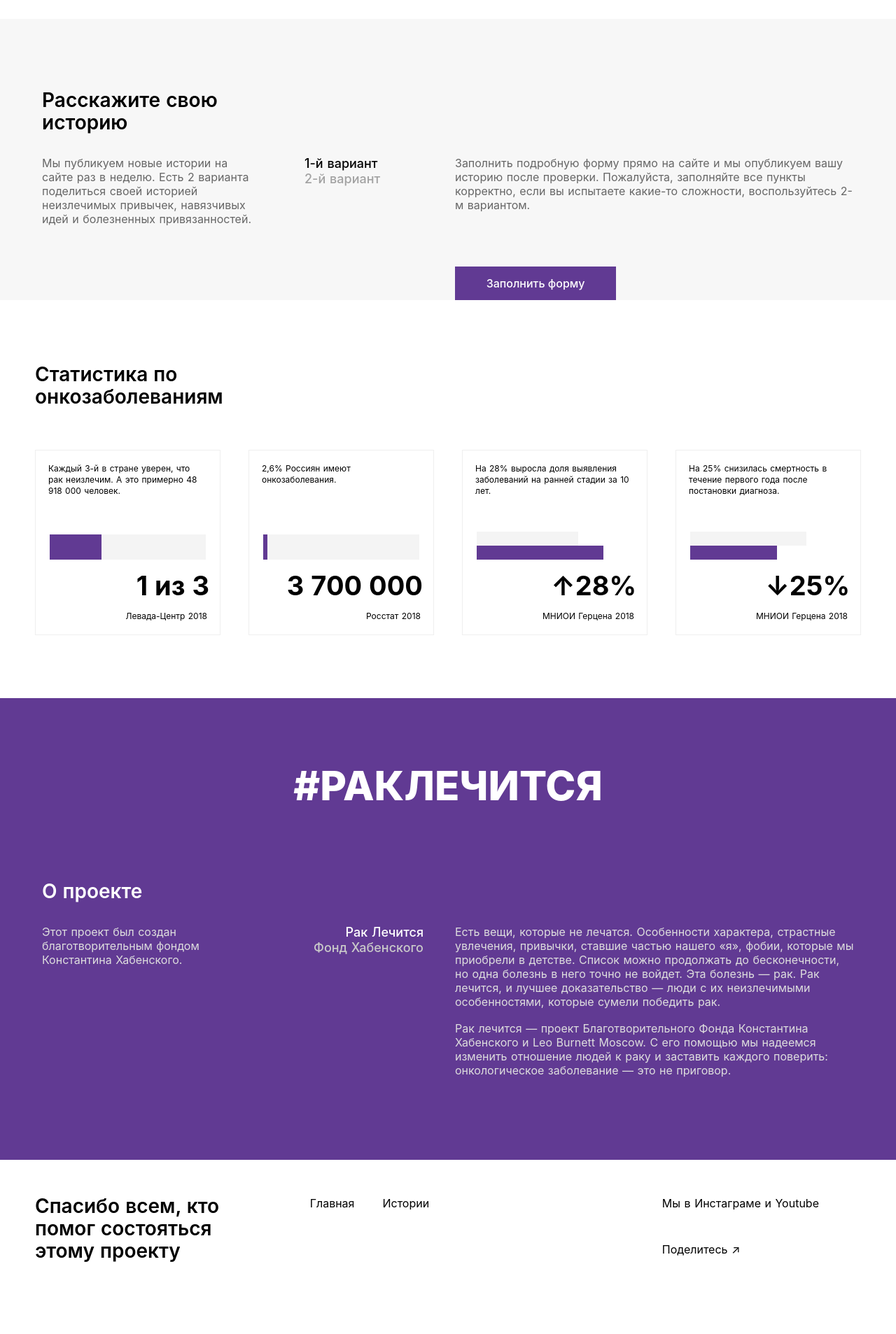
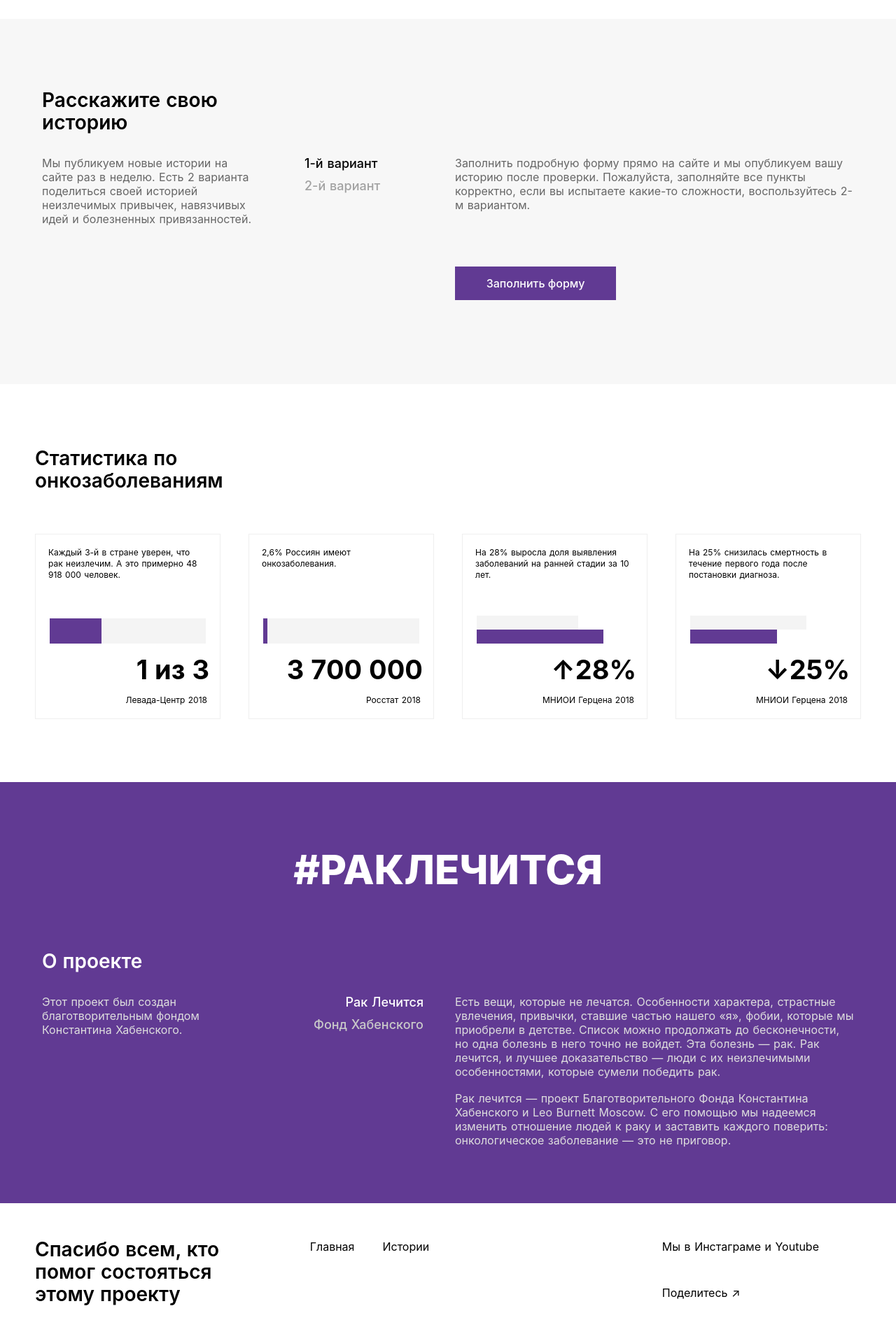
Before and after one commit to orDanAn/rac-lechitca, a Nuxt app: page / in a window 1280 px wide. Shown: the part 3330-5237 px from the top of the page at 70% size. Built offline with nearby package versions, Linux system fonts and the light colour scheme; a web font is replaced by a local one.

Commit message:
pixel-perfect section: rac-lechitca and yuo-stori

```diff
--- a/components/SectionRacLechitca.vue
+++ b/components/SectionRacLechitca.vue
@@ -59,7 +59,7 @@ section {
   max-width: 1440px;
   background: #613a93;
   padding-top: 90px;
-  padding-bottom: 100px;
+  padding-bottom: 62px;
 }
 
 .main-section-titlerac-lechitca {
@@ -73,7 +73,7 @@ section {
 }
 
 .title-rac-lechitca {
-  margin: 100px 0 32px 60px;
+  margin: 80px 0 32px 60px;
   color: #ffffff;
 }
 
--- a/components/SectionYouStori.vue
+++ b/components/SectionYouStori.vue
@@ -48,6 +48,7 @@ export default {
 <style scoped>
 section {
   width: 100%;
+  height: 522px;
   max-width: 1440px;
   background: #f7f7f7;
 }
--- a/components/ui/LinkSection.vue
+++ b/components/ui/LinkSection.vue
@@ -19,6 +19,8 @@ export default {};
 
   color: #a2a2a2;
   cursor: pointer;
+
+  margin-bottom: 10px;
 }
 
 .link-section:hover {
```
